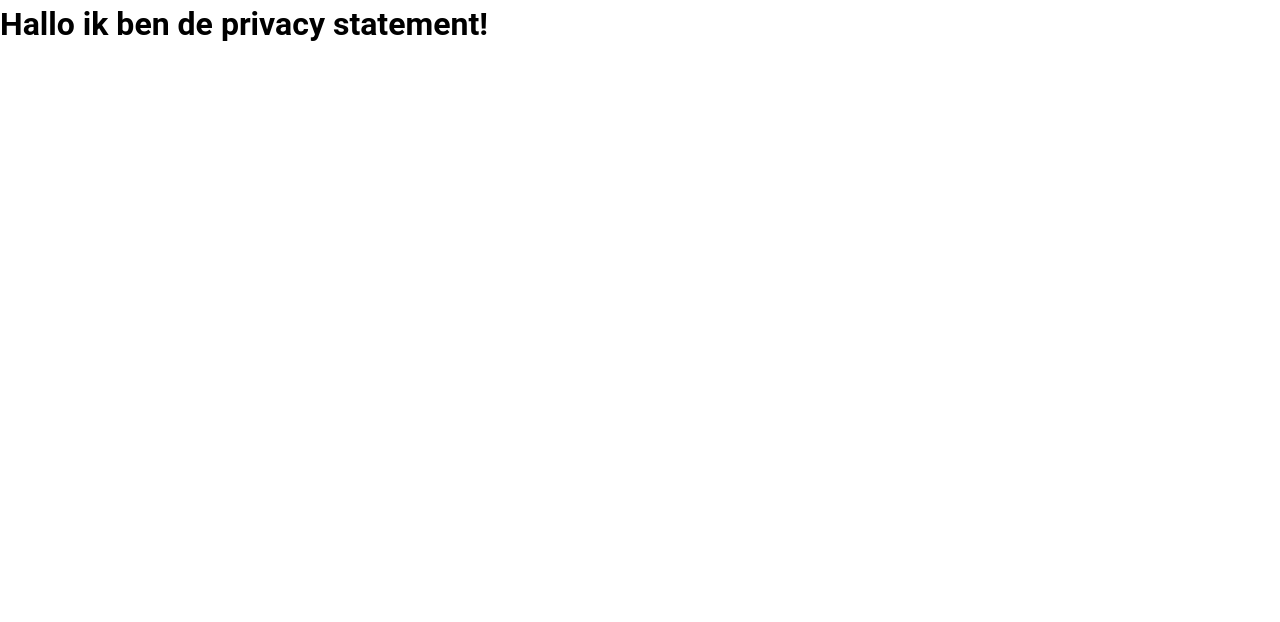
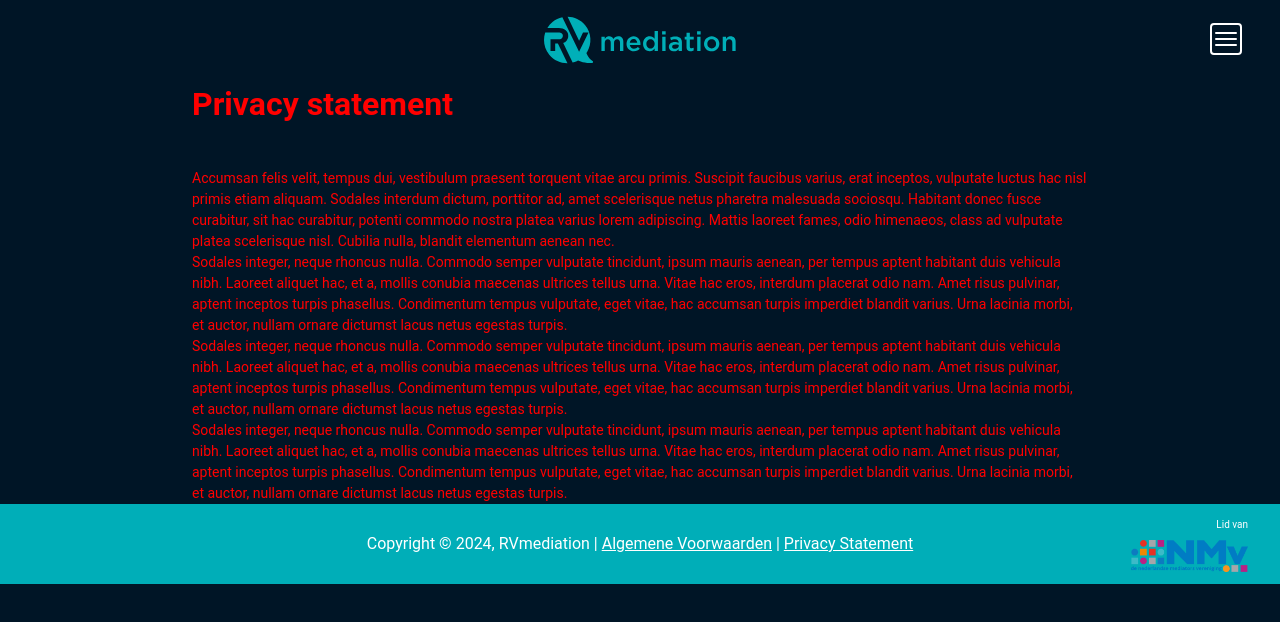
Before and after one commit to sanneVB/rvmediation, a Vue app: page /privacystatement in a window 1280 px wide. Shown: the top 622 px of the page. Built offline with nearby package versions, Linux system fonts and the light colour scheme.

Commit message:
add content and styling to page

```diff
--- a/src/views/PrivacyStatementView.vue
+++ b/src/views/PrivacyStatementView.vue
@@ -1,5 +1,56 @@
 <template>
-    <h1>Hallo ik ben de privacy statement!</h1>
+    <HeaderContent></HeaderContent>
+    <h1>Privacy statement</h1>
+    <div class="page-container">
+        <p>Accumsan felis velit, tempus dui, vestibulum praesent torquent vitae arcu primis. Suscipit faucibus varius, erat inceptos, vulputate luctus hac nisl primis etiam aliquam. Sodales interdum dictum, porttitor ad, amet scelerisque netus pharetra malesuada sociosqu. Habitant donec fusce curabitur, sit hac curabitur, potenti commodo nostra platea varius lorem adipiscing. Mattis laoreet fames, odio himenaeos, class ad vulputate platea scelerisque nisl. Cubilia nulla, blandit elementum aenean nec.</p>
+        <p>Sodales integer, neque rhoncus nulla. Commodo semper vulputate tincidunt, ipsum mauris aenean, per tempus aptent habitant duis vehicula nibh. Laoreet aliquet hac, et a, mollis conubia maecenas ultrices tellus urna. Vitae hac eros, interdum placerat odio nam. Amet risus pulvinar, aptent inceptos turpis phasellus. Condimentum tempus vulputate, eget vitae, hac accumsan turpis imperdiet blandit varius. Urna lacinia morbi, et auctor, nullam ornare dictumst lacus netus egestas turpis.</p>
+        <p>Sodales integer, neque rhoncus nulla. Commodo semper vulputate tincidunt, ipsum mauris aenean, per tempus aptent habitant duis vehicula nibh. Laoreet aliquet hac, et a, mollis conubia maecenas ultrices tellus urna. Vitae hac eros, interdum placerat odio nam. Amet risus pulvinar, aptent inceptos turpis phasellus. Condimentum tempus vulputate, eget vitae, hac accumsan turpis imperdiet blandit varius. Urna lacinia morbi, et auctor, nullam ornare dictumst lacus netus egestas turpis.</p>
+        <p>Sodales integer, neque rhoncus nulla. Commodo semper vulputate tincidunt, ipsum mauris aenean, per tempus aptent habitant duis vehicula nibh. Laoreet aliquet hac, et a, mollis conubia maecenas ultrices tellus urna. Vitae hac eros, interdum placerat odio nam. Amet risus pulvinar, aptent inceptos turpis phasellus. Condimentum tempus vulputate, eget vitae, hac accumsan turpis imperdiet blandit varius. Urna lacinia morbi, et auctor, nullam ornare dictumst lacus netus egestas turpis.</p>
+    </div>
+    <FooterContent></FooterContent>
 </template>
-<script></script>
-<style></style>
+<script>
+    import HeaderContent from '@/components/HeaderContent.vue';
+    import FooterContent from '@/components/FooterContent.vue';
+
+    export default {
+        name: "TermsAndConditionsView",
+        components: {
+            HeaderContent, FooterContent
+        },
+        // change page background color to other color
+        created: function () {
+            document.body.style.backgroundColor = "#001526";
+        },
+        // change back to default background color at exit
+        unmounted: function () {
+            document.body.style.backgroundColor = "#FDFDFD";
+        },
+    };
+
+</script>
+<style scoped>
+
+    * {
+        /* color: #ffffff; */
+        color: red;
+    }
+
+    P {
+        font-size: 0.875rem;
+    }
+
+    h1 {
+        padding-right: 15vw;
+        padding-left: 15vw;
+    }
+
+    .page-container {
+        /* display: grid;
+        grid-template-columns: repeat(auto-fit, minmax(256px, 1fr)); */
+        margin-top: 40px;
+        gap: 80px;
+        padding-right: 15vw;
+        padding-left: 15vw;
+    }
+</style>
```
